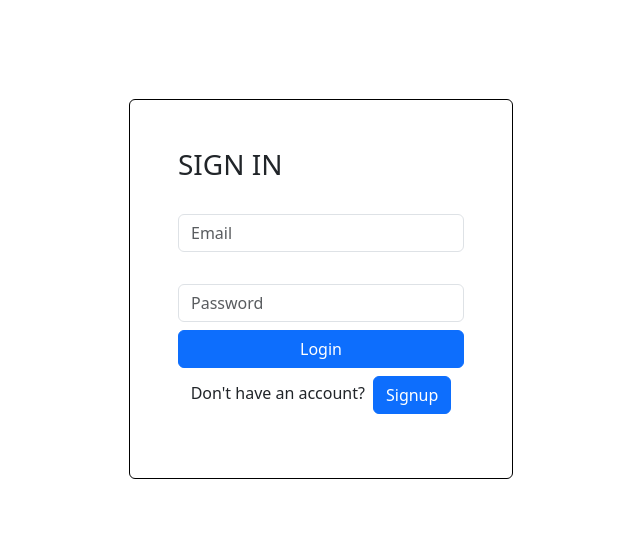
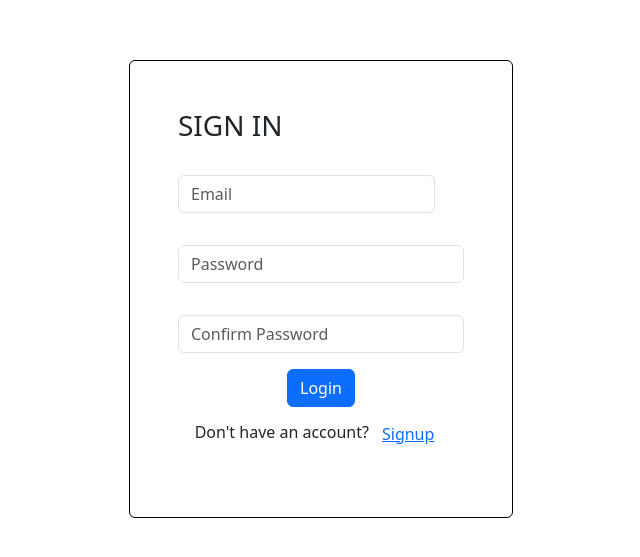
Before and after one commit to jwd222/Teebay, a React (Create React App) app: page / in a window 1280 px wide. Shown: the part 111-668 px from the top of the page, without its empty margins (319-959 px from the left). Built offline with nearby package versions, Linux system fonts and the light colour scheme.

Commit message:
added confirm password field and did some styling

```diff
--- a/src/pages/Register.js
+++ b/src/pages/Register.js
@@ -39,13 +39,7 @@ const Register = () => {
       <div className="form_container p-5 rounded bg-white border border-black">
         <form onSubmit={handleSubmit}>
           <h3>{values.isMember ? 'SIGN IN' : 'SIGN UP'}</h3>
-          <div
-            style={{
-              display: 'flex',
-              alignItems: 'center',
-              justifyContent: 'space-between',
-            }}
-          >
+          <div className="d-flex justify-content-between">
             {/* firstname */}
             {!values.isMember && (
               <FormField
@@ -77,6 +71,7 @@ const Register = () => {
               handleChange={handleChange}
             />
           )}
+          <div className="d-flex justify-content-between">
             {/* phone no */}
             {!values.isMember && (
               <FormField
@@ -95,6 +90,7 @@ const Register = () => {
               placeholderText={'Email'}
               handleChange={handleChange}
             />
+          </div>
           {/* password */}
           <FormField
             type={'password'}
@@ -103,9 +99,17 @@ const Register = () => {
             placeholderText={'Password'}
             handleChange={handleChange}
           />
+          {/* confirm password */}
+          <FormField
+            type={'password'}
+            name={'password'}
+            value={values.password}
+            placeholderText={'Confirm Password'}
+            handleChange={handleChange}
+          />
           {/* submit button */}
-          <div className="d-grid">
-            <button className="btn btn-primary" type="submit">
+          <div className="d-flex justify-content-center mt-3">
+            <button className="btn btn-primary " type="submit">
               {!values.isMember ? 'Register' : 'Login'}
             </button>
           </div>
@@ -116,7 +120,7 @@ const Register = () => {
             <button
               type="button"
               onClick={toggleMember}
-              className=" btn btn-primary ms-2"
+              className=" btn btn-link "
             >
               {values.isMember ? 'Signup' : 'Sign In'}
             </button>
```
Lines whose indentation alone changed are shown as unchanged.
